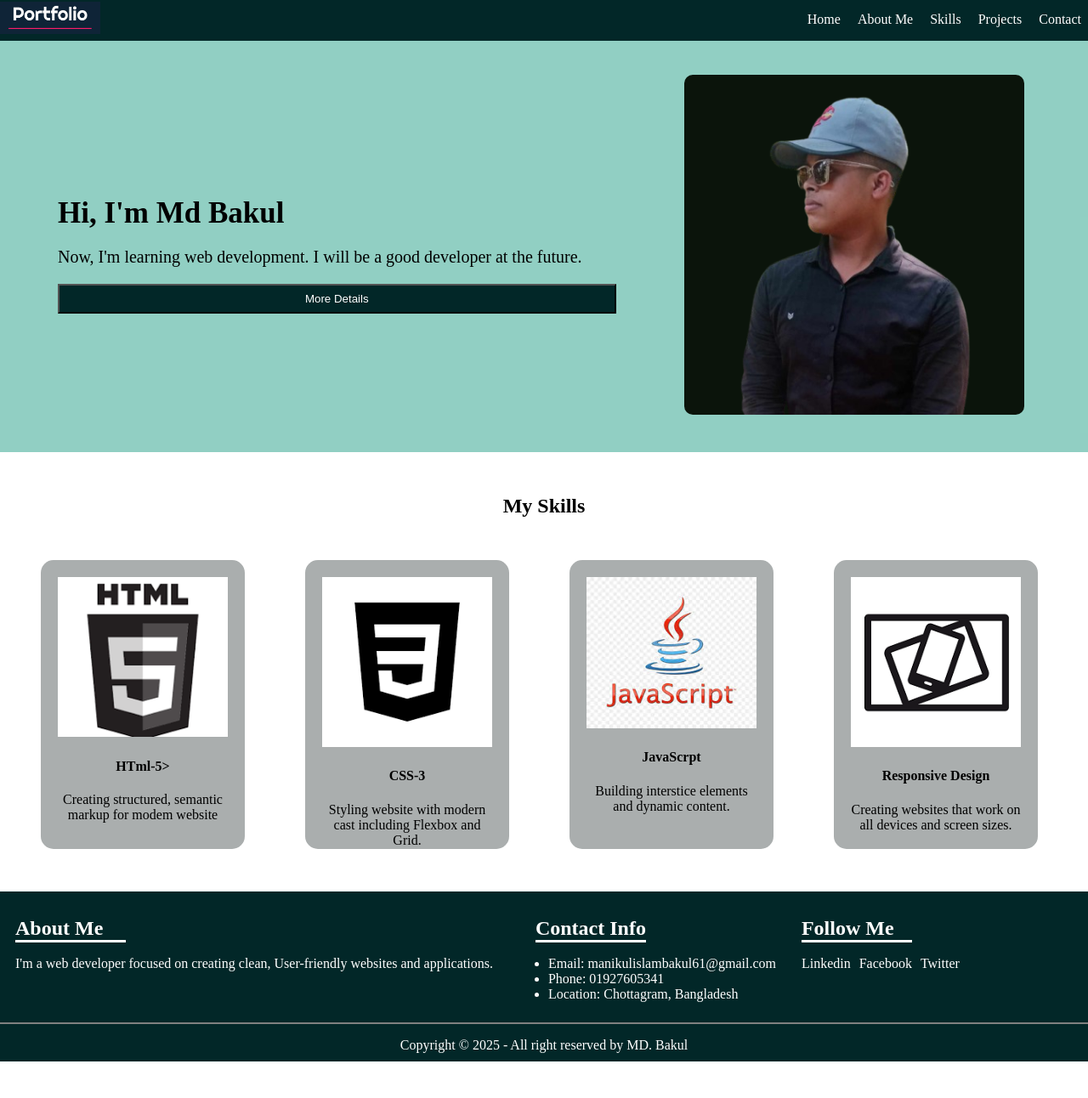
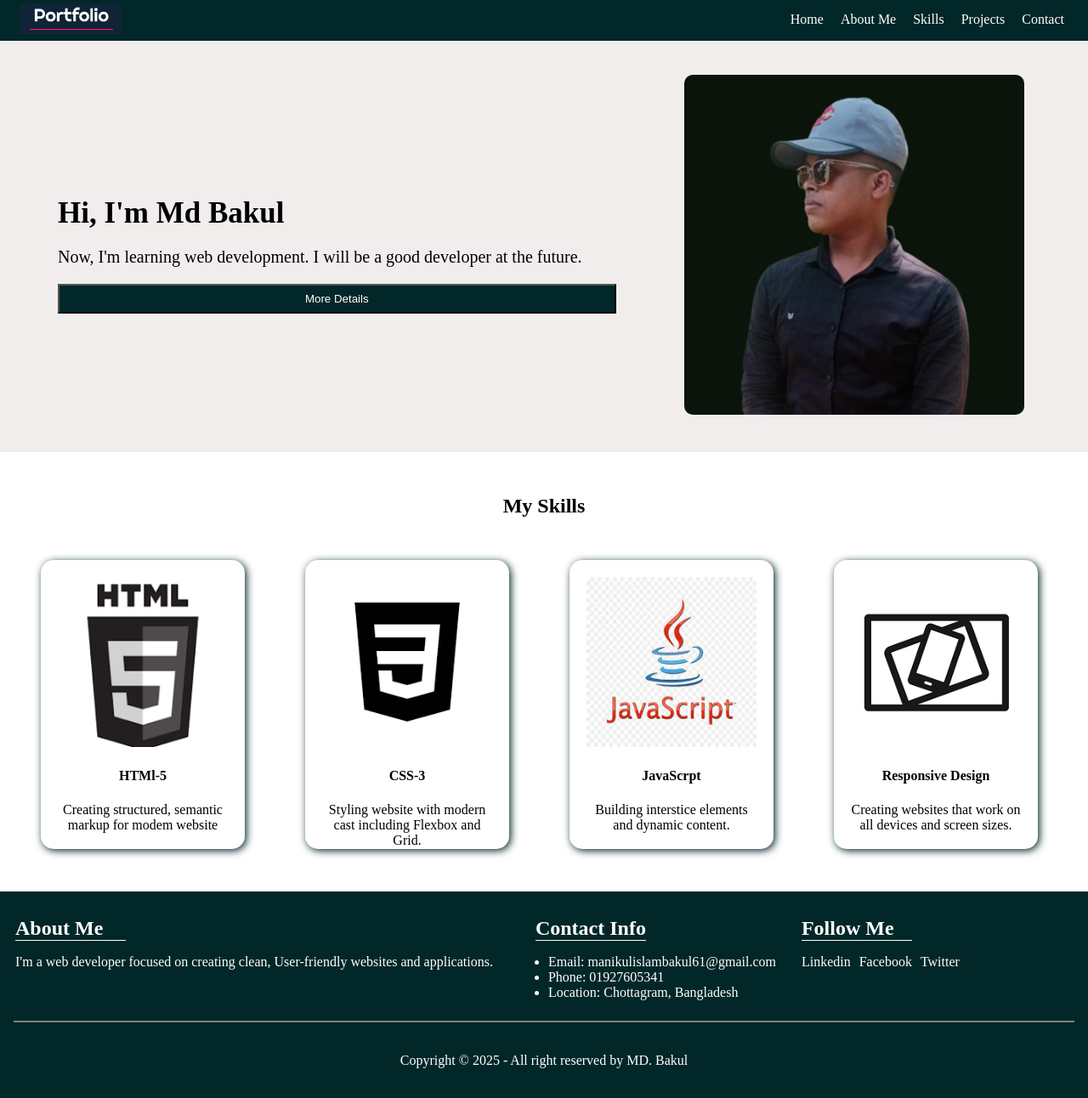
Before and after one commit to bakul5568/portfolio, a plain HTML site: page index.html in a window 1280 px wide. Shown: the whole page at 85% size. Before the commit the page ends 1249 px from the top, so only its background shows below. Drawn offline with Linux system fonts and the light colour scheme.

Commit message:
second commit

```diff
--- a/index.html
+++ b/index.html
@@ -34,25 +34,25 @@
             <h2>My Skills</h2>
             <div class="card-div">
                 <div class="card">
-                    <img src="frist-project/download.png" alt="">
-                    <h4>HTml-5></h4>
+                    <img src="frist-project/download.png" alt="logo">
+                    <h4>HTMl-5</h4>
                     <p>Creating structured, semantic markup for modem website</p>
 
                 </div>
                 <div class="card">
-                    <img src="frist-project/images.png" alt="">
+                    <img src="frist-project/images.png" alt="logo">
                     <h4>CSS-3</h4>
                     <p>Styling website with modern cast including Flexbox and Grid.</p>
                 </div>
                 <div class="card">
-                    <img src="frist-project/download.jfif" alt="">
+                    <img src="frist-project/download.jfif" alt="logo">
                     <h4>JavaScrpt</h4>
                     <p>Building interstice elements and dynamic content.</p>
                 </div>
                 <div class="card">
-                    <img src="frist-project/download (1).png" alt="">
+                    <img src="frist-project/download (1).png" alt="logo">
                     <h4>Responsive Design</h4>
-                    <p>Creating websites that work on all devices and screen sizes.</p>
+                    <p>Creating websites that work on all devices and screen sizes.</p>
                 </div>
 
             </div>
--- a/style.css
+++ b/style.css
@@ -15,7 +15,7 @@
     list-style: none;
     display: flex;
     justify-content:center;
-    margin-right: 10px;
+    margin-right: 30px;
 }
 .nav-u a {
     text-decoration: none;
@@ -27,6 +27,8 @@
 }
 .logo{
     width: 120px;
+    padding-top: 3px;
+    margin-left: 25px;
 }
 .nav-u a:hover{
     color: rgb(207, 14, 14);
@@ -37,7 +39,7 @@
     padding-left: 50px;
 
     align-items: center;
-    background-color: rgba(130, 201, 187, 0.879);
+    background-color: rgb(242, 237, 237);
 
 }
 .section img{
@@ -72,24 +74,23 @@ font-size:35px ;
 }
 
 .card {
-    background-color:rgb(170, 174, 174);
+
     width: 200px;
     height: 300px;
     border-radius: 15px;
-    -webkit-border-radius: 15px;
-    -moz-border-radius: 15px;
-    -ms-border-radius: 15px;
-    -o-border-radius: 15px;
     padding: 20px 20px;
+    box-shadow: 2px 2px  10px rgb(2, 39, 40);
 }
 .card img{
-    max-width: 100%;
+    width: 100%;
+    height: 200px;
 }
 .card h4{
     text-align: center;
 }
 .card p{
     text-align: center;
+
 }
 .card-div{
     display: grid;
@@ -99,7 +100,6 @@ font-size:35px ;
     margin-bottom: 50px;
     margin-left: 50px;
     margin-right: 50px;
-
 
 }
 .footer {
@@ -124,7 +124,7 @@ font-size:35px ;
     margin-left: -25px;
   }
   .footer h2 {
-    border-bottom: 3px solid white;
+    border-bottom: 1px solid white;
     width: 130px;
   }
   .contact {
@@ -142,11 +142,13 @@ font-size:35px ;
   .footer-text {
     text-align: center;
     color: white;
-    padding-bottom: 10px;
+    padding-bottom: 35px;
     margin-bottom: -20px;
+    padding-top: 20px;
   }
   .border {
     border: 1px solid gray;
+    width: 97%;
   }
   .bg {
     background-color: rgb(2, 39, 40);
```
